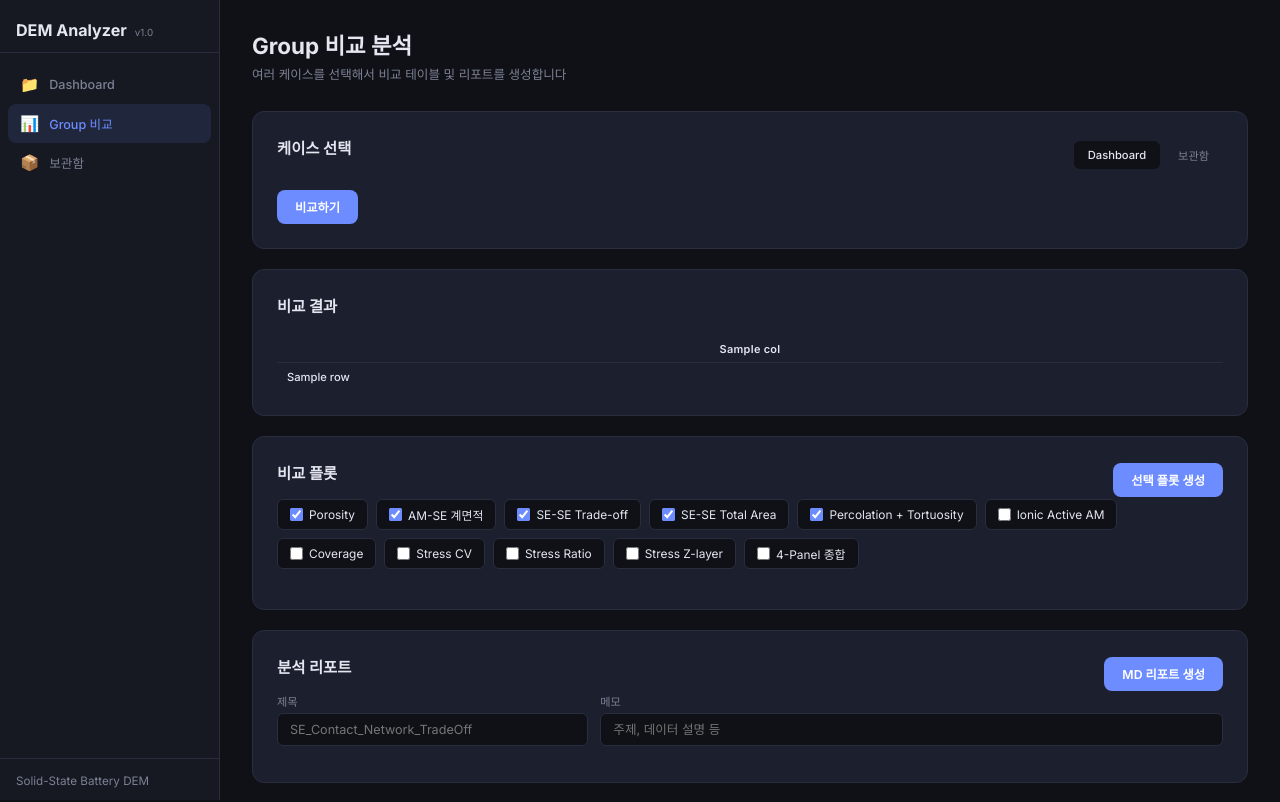
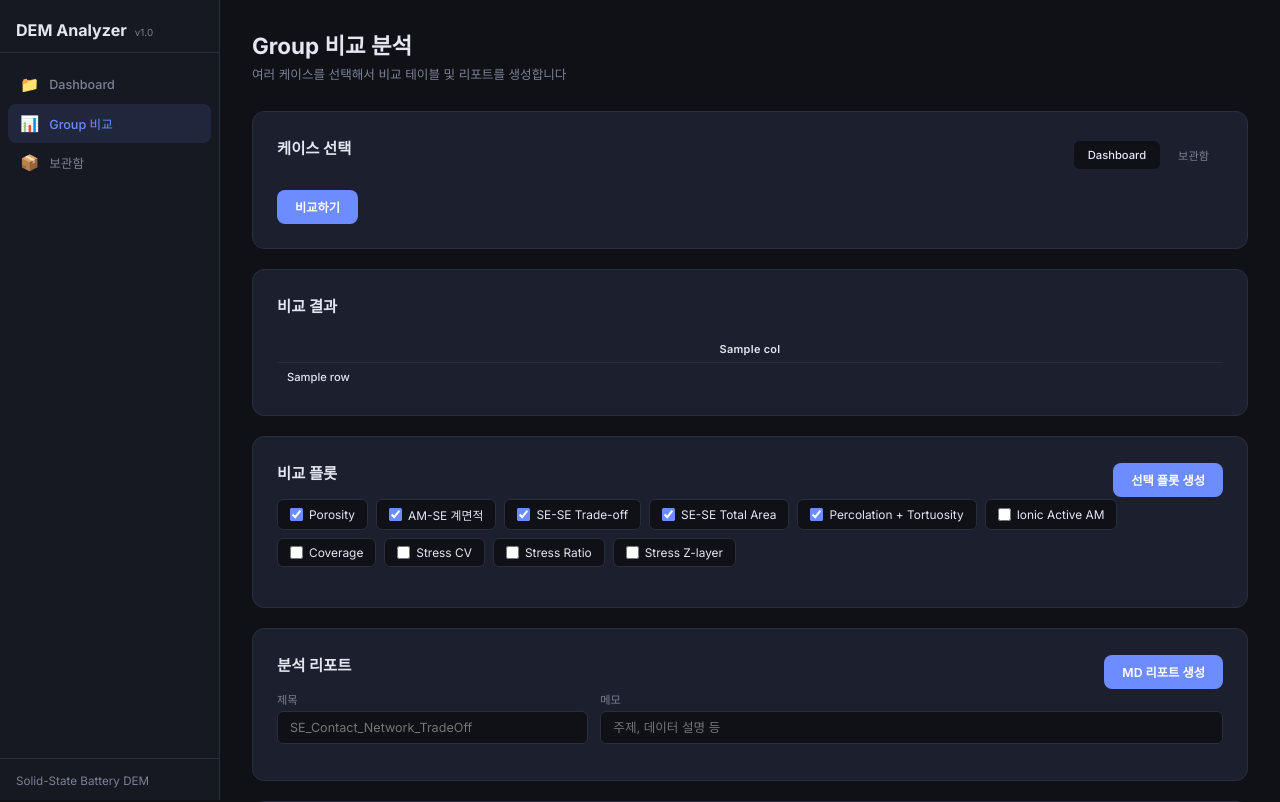
Before and after one commit to yonghoon7153-source/Yonghoon, a Flask app: template webapp/templates/group.html in a window 1280 px wide. Shown: the top 802 px of the page. Run offline with Flask 3, Linux system fonts and the light colour scheme; the template is opened without the code that fills it: most values are stand-ins (such as "Sample title", 1, 10 or a date in 2020); some libraries are stand-ins or nearby versions.

Commit message:
4-Panel 종합 체크박스 제거

```diff
--- a/webapp/templates/group.html
+++ b/webapp/templates/group.html
@@ -118,8 +118,6 @@
       <span>Stress Ratio</span></label>
     <label class="plot-checkbox"><input type="checkbox" value="stress_z_layer">
       <span>Stress Z-layer</span></label>
-    <label class="plot-checkbox"><input type="checkbox" value="four_panel">
-      <span>4-Panel 종합</span></label>
   </div>
 
   <div id="plots-output" style="display:none">
```
